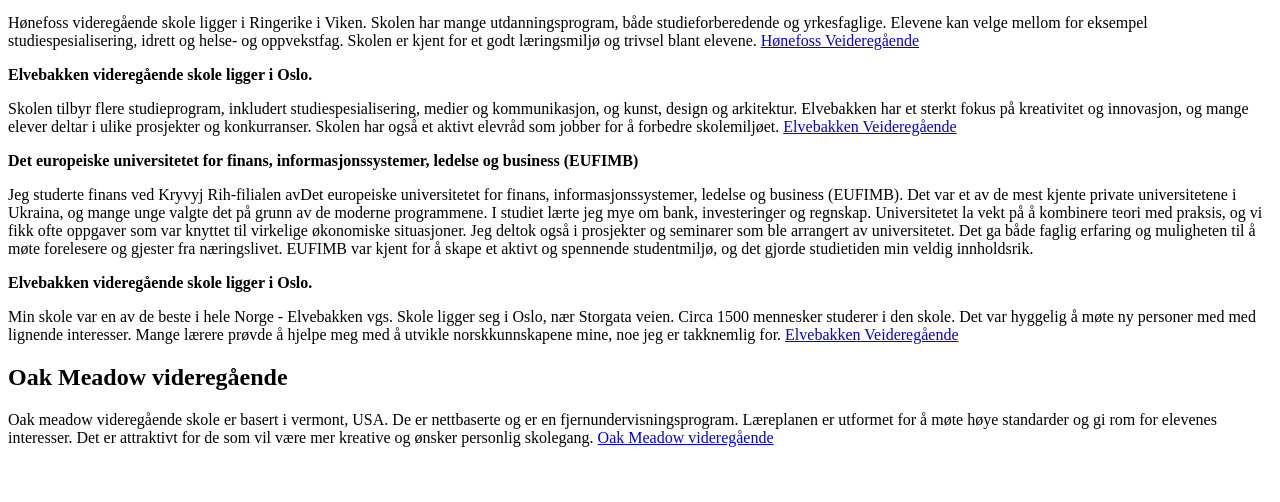
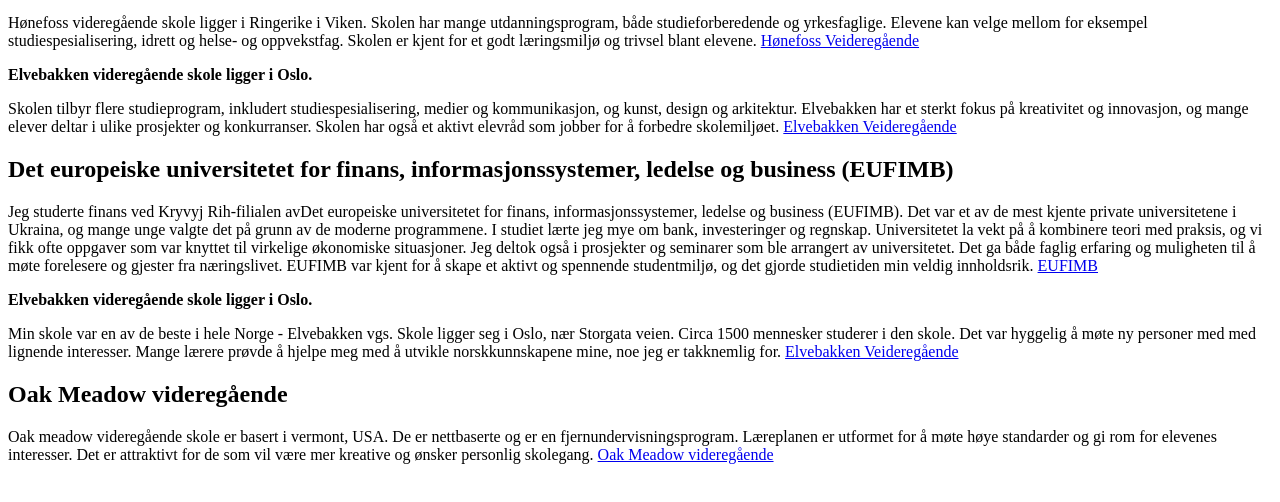
Before and after one commit to DATA1200-2025/oblig1_alternativeA, a plain HTML site: page index.html in a window 1280 px wide. Shown: the part 100-602 px from the top of the page. Drawn offline with Linux system fonts and the light colour scheme.

Commit message:
added changes to EUFIMB + link

```diff
--- a/index.html
+++ b/index.html
@@ -24,11 +24,12 @@
         <a href = "https://elvebakken.vgs.no">Elvebakken Veideregående</a>
     </p>
 
-    <p><strong>Det europeiske universitetet for finans, informasjonssystemer, ledelse og business (EUFIMB)</strong></p>
+    <h2>Det europeiske universitetet for finans, informasjonssystemer, ledelse og business (EUFIMB)</h2>
 
        <p> Jeg studerte finans ved Kryvyj Rih-filialen avDet europeiske universitetet for finans, informasjonssystemer, ledelse og business (EUFIMB). Det var et av de mest kjente private universitetene i Ukraina, og mange unge valgte det på grunn av de moderne programmene.
     I studiet lærte jeg mye om bank, investeringer og regnskap. Universitetet la vekt på å kombinere teori med praksis, og vi fikk ofte oppgaver som var knyttet til virkelige økonomiske situasjoner.
     Jeg deltok også i prosjekter og seminarer som ble arrangert av universitetet. Det ga både faglig erfaring og muligheten til å møte forelesere og gjester fra næringslivet. EUFIMB var kjent for å skape et aktivt og spennende studentmiljø, og det gjorde studietiden min veldig innholdsrik.
+           <a href = "https://e-u.edu.ua/ua/"> EUFIMB </a>
 
     <p><strong>Elvebakken videregående skole ligger i Oslo.</strong></p>
     <p>
```
